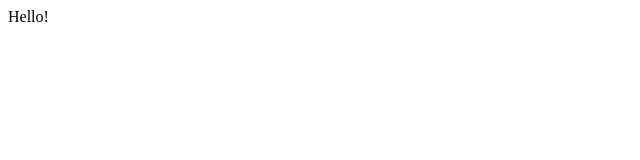
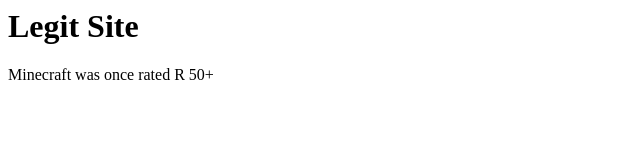
Before and after one commit to TheGeeklyPursuit/TheGeeklyPursuit.github.io, a plain HTML site: page index.html in a window 1280 px wide. Shown: the whole page, without its empty margins (0-640 px from the left). Drawn offline with Linux system fonts and the light colour scheme.

Commit message:
Update index.html

```diff
--- a/index.html
+++ b/index.html
@@ -1,16 +1,15 @@
 <html>
-<!-- This is the html index file, this is the page that users are greeted with-->
-
-<!-- Head (where all the behind the scenes work happens)-->
 
 <head>
-<title> Testing </title>
-</head>
 
-<!-- Body (where everything the user sees occurs)-->
+<head>
 
 <body>
-Hello!
-</body>
+
+<h1>Legit Site </h1>
+
+Minecraft was once rated R 50+
+
+<body>
 
 </html>
```
